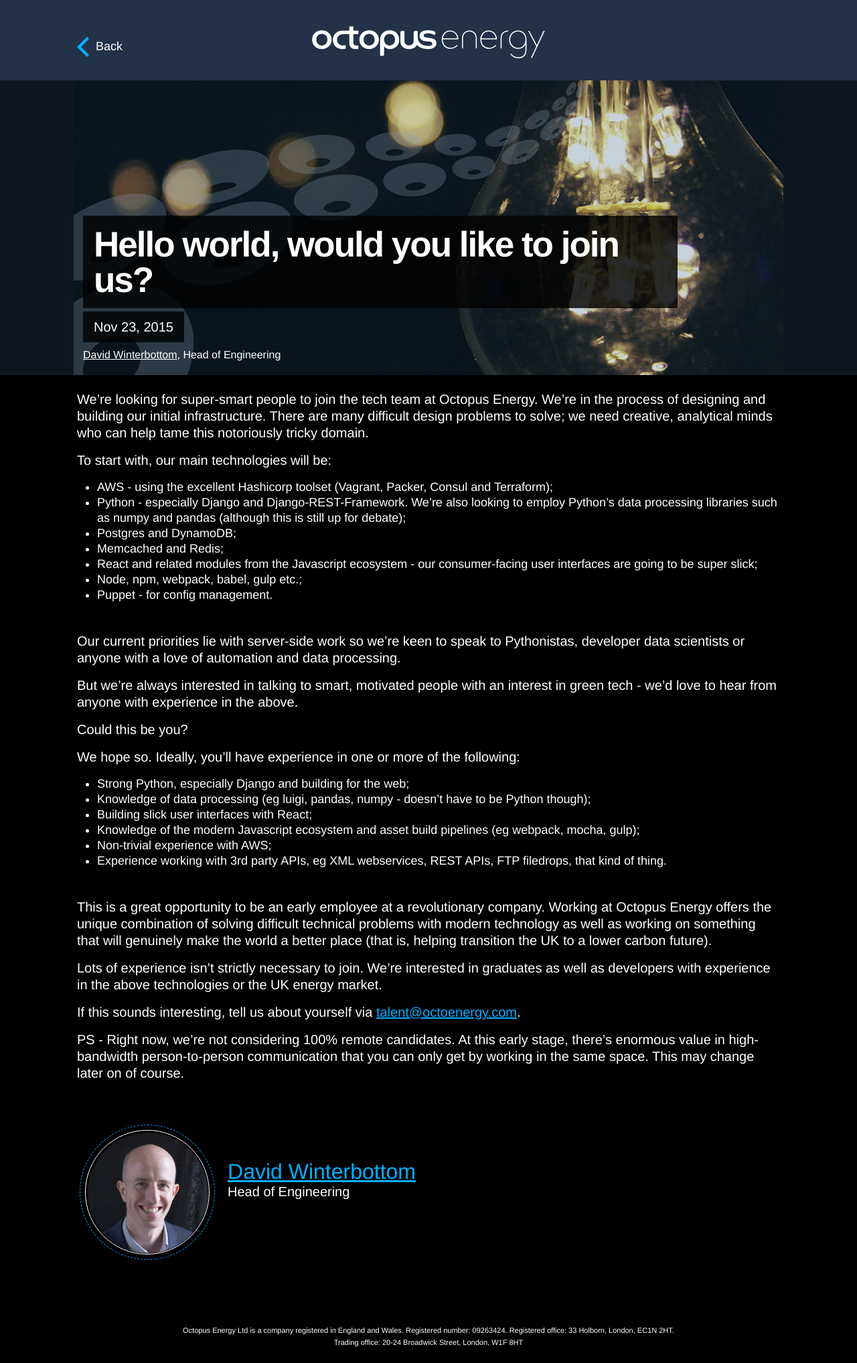
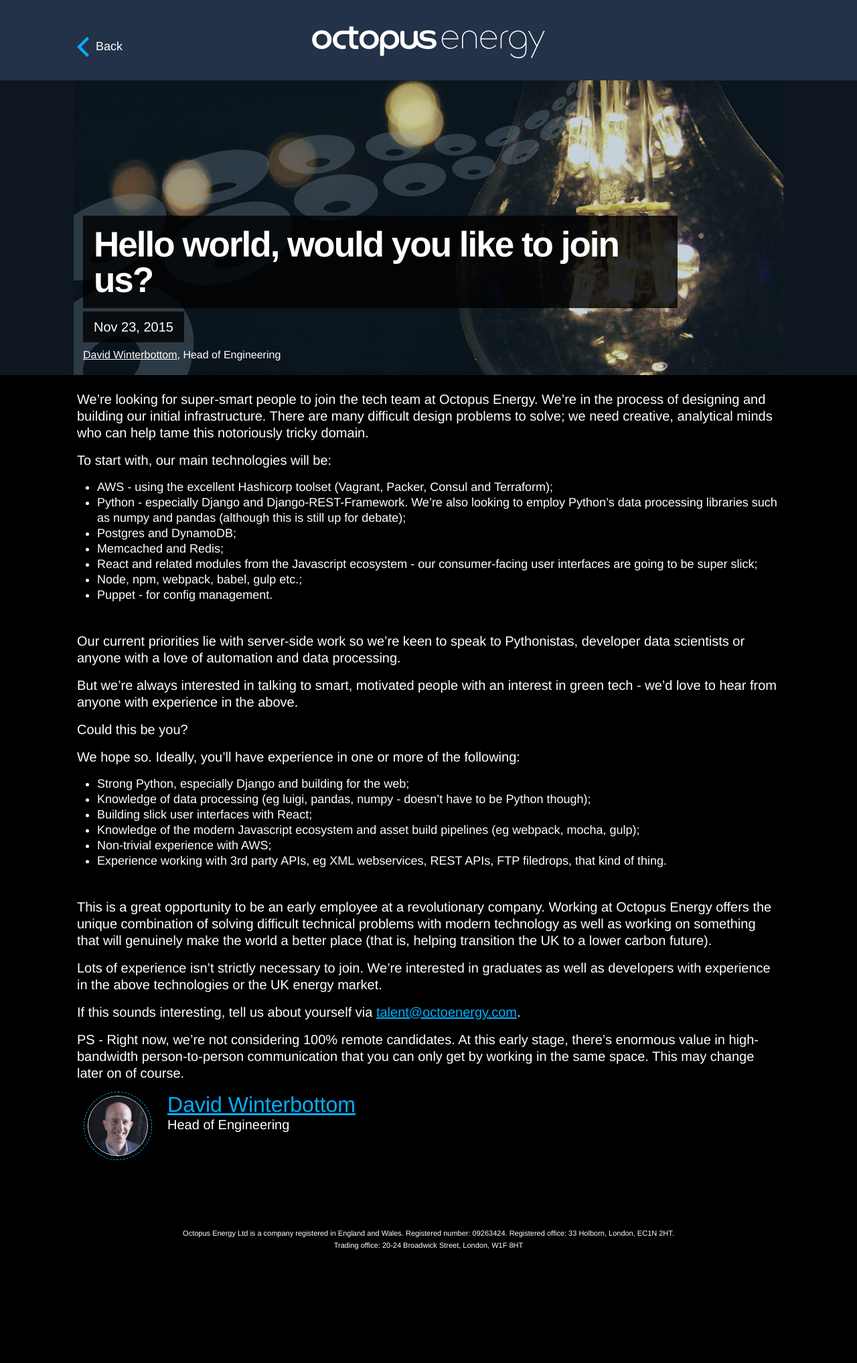
Before and after one commit to octoenergy/octoenergy.github.io, a Jekyll site: the page built from _posts/2015-11-23-tech-jobs.markdown, in a window 1280 px wide. Shown: the whole page at 67% size. Built offline with Jekyll 4.4.1, drawn with Linux system fonts in a browser that asks for light colours; some web fonts are replaced; after the commit the page ends 1890 px from its top, so only the background shows below that.

Commit message:
Change styles for author picture to match with consumer site.

```diff
--- a/_sass/_layout.scss
+++ b/_sass/_layout.scss
@@ -456,12 +456,13 @@
 
 .author-image {
     position: relative;
-    width: 18rem;
-    height: 18rem;
-    margin: 6rem 2.4rem 2.4rem 1.6rem;
+    width: 9rem;
+    height: 9rem;
+    margin: 0 2.4rem 2.4rem 1.6rem;
     -webkit-border-radius: 6rem;
     -moz-border-radius: 6rem;
     border-radius: 6rem;
+    border: .1rem solid #ffffff;
 
     &:before,
     &:after {
@@ -469,20 +470,11 @@
         position: absolute;
     }
 
-    &:before {
-        top: -.4rem;
-        left: -.4rem;
-        width: 18.4rem;
-        height: 18.4rem;
-        border-radius: 18.1rem;
-        border: .1rem solid #ffffff;
-    }
-
     &:after {
-        top: -1.2rem;
-        left: -1.2rem;
-        width: 20rem;
-        height: 20rem;
+        top: -0.7rem;
+        left: -0.7rem;
+        width: 10rem;
+        height: 10rem;
         border-radius: 18.6rem;
         border: .1rem dashed #00afff;
     }
```
